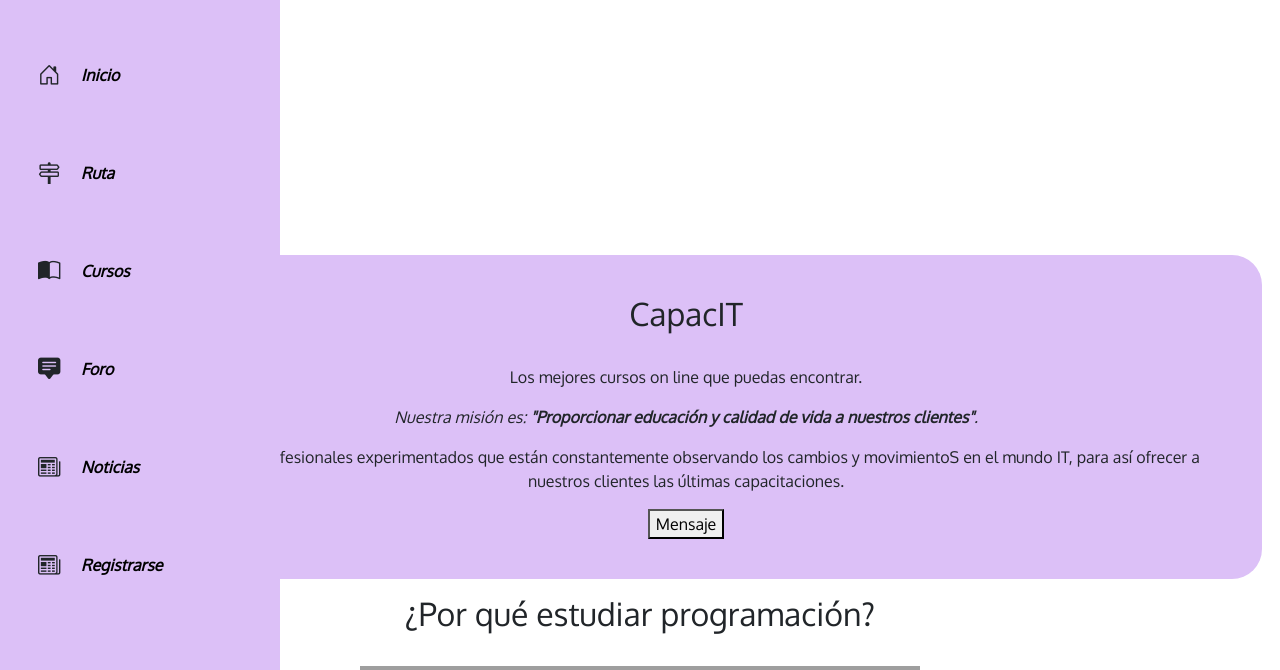
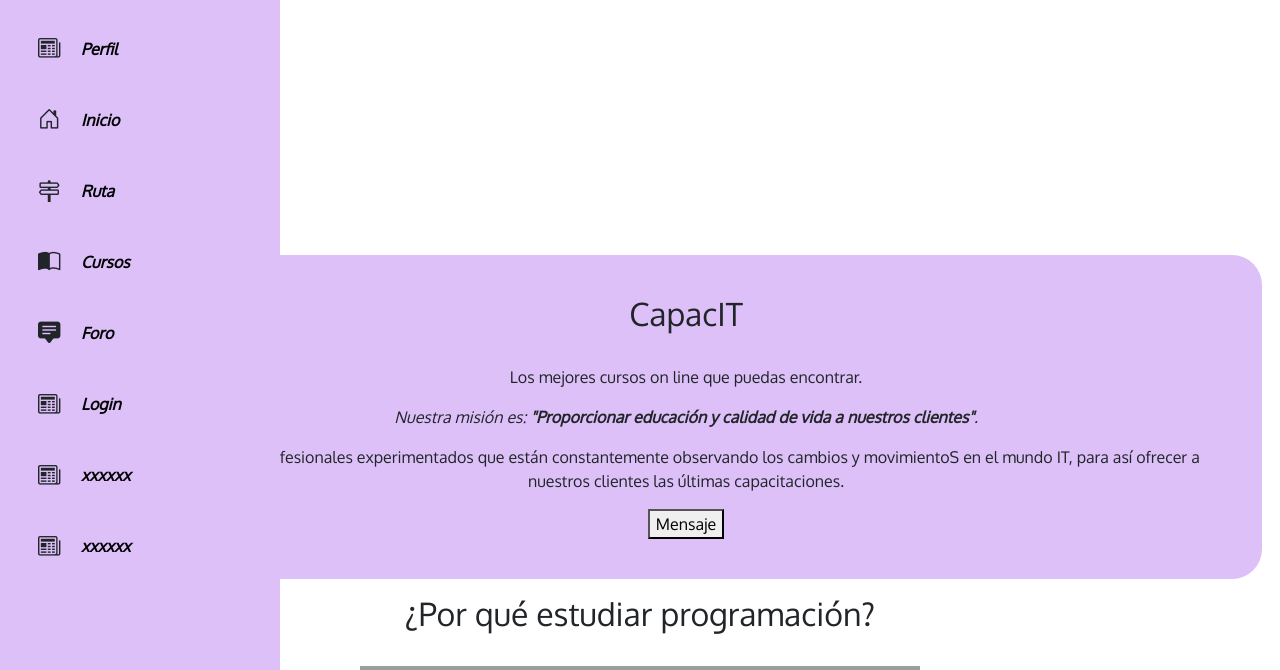
Before and after one commit to abrilramos12/Proyecto_Grupal-Ispc, a Python web app: template Project/FrontEnd/Templates/html/index.html in a window 1280 px wide. Shown: the top 670 px of the page. Run offline with Jinja, Linux system fonts and the light colour scheme; the template is opened without the code that fills it, so the values that code supplies are empty; some libraries are stand-ins or nearby versions; grey boxes are pictures that could not be loaded.

Commit message:
<li> de sidebar

```diff
--- a/Project/FrontEnd/Templates/css/sidebar.css
+++ b/Project/FrontEnd/Templates/css/sidebar.css
@@ -32,7 +32,8 @@ body {
 	padding-left: 1.5rem;
 }
 .navbar-lista-item{
-    margin: 2.3rem 0;
+    margin-top: 10px;
+	margin-bottom: 10px;
 }
 .bi {
     font-size: 1.4rem;
--- a/Project/FrontEnd/Templates/html/index.html
+++ b/Project/FrontEnd/Templates/html/index.html
@@ -20,6 +20,11 @@
             <nav class="navbar">
                 <ul class="navbar-lista">
                     <li class="navbar-lista-item">
+                        <i class="bi bi-newspaper"> <!--cambiar icono-->
+                            <a href="">Perfil</a>
+                        </i>
+                    </li>
+                    <li class="navbar-lista-item">
                         <i class="bi bi-house-door">
                             <a href="index.html">Inicio</a>
                         </i>
@@ -40,13 +45,18 @@
                         </i>
                     </li>
                     <li class="navbar-lista-item">
-                        <i class="bi bi-newspaper">
-                            <a href="news.html">Noticias</a>
+                        <i class="bi bi-newspaper"> <!--cambiar icono-->
+                            <a href="register.html">Login</a>
                         </i>
                     </li>
                     <li class="navbar-lista-item">
                         <i class="bi bi-newspaper">
-                            <a href="register.html">Registrarse</a>
+                            <a href="">xxxxxx</a>
+                        </i>
+                    </li>
+                    <li class="navbar-lista-item">
+                        <i class="bi bi-newspaper">
+                            <a href="">xxxxxx</a>
                         </i>
                     </li>
                 </ul>
```
